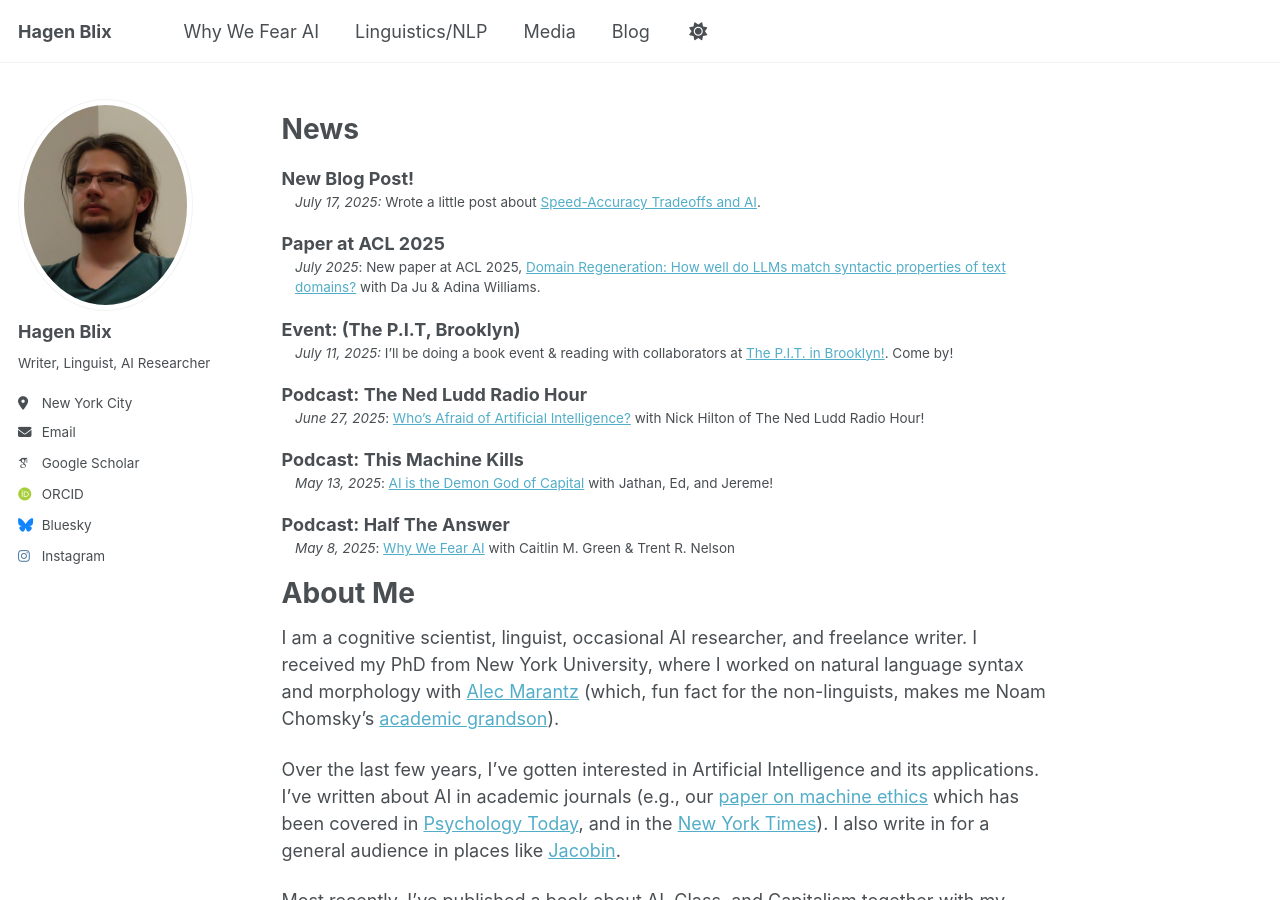
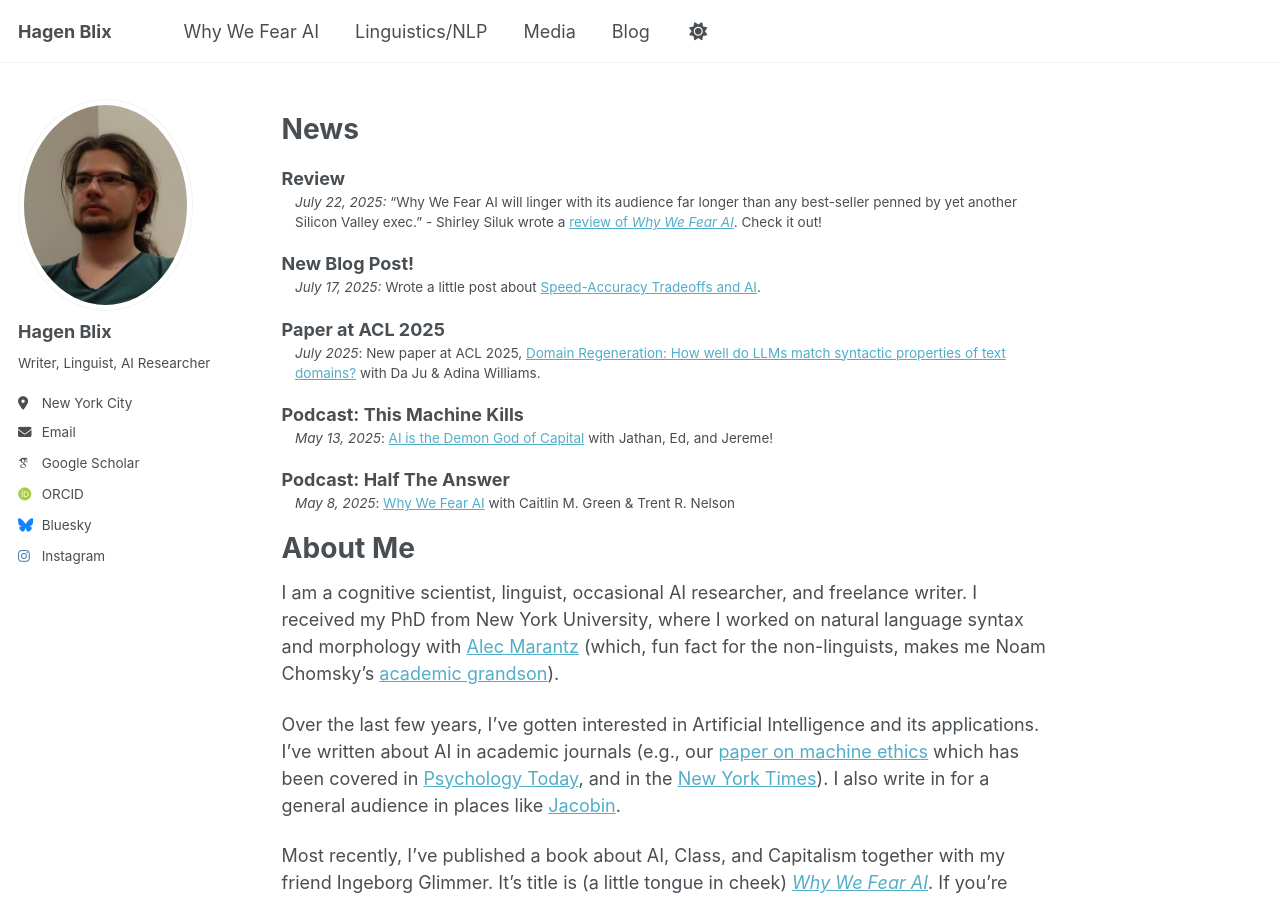
Before and after one commit to hagenblix/hagenblix.github.io, a Jekyll site: the page built from _pages/about.md, in a window 1280 px wide and 900 px high. Built offline with Jekyll 4.4.1, drawn with Linux system fonts in a browser that asks for light colours; some web fonts are replaced; a script that is not in the unit is left out.

Commit message:
added review

```diff
--- a/_pages/about.md
+++ b/_pages/about.md
@@ -10,17 +10,14 @@ redirect_from:
 
 News
 ===========
+Review
+:	*July 22, 2025:* "Why We Fear AI will linger with its audience far longer than any best-seller penned by yet another Silicon Valley exec." - Shirley Siluk wrote a [review of *Why We Fear AI*](https://shirleymsiluk.wordpress.com/2025/07/21/why-we-fear-ai-book-review/). Check it out!
+
 New Blog Post!
 :   *July 17, 2025:* Wrote a little post about [Speed-Accuracy Tradeoffs and AI](https://hagenblix.github.io/posts/sats-ai-deskilling/).
 
 Paper at ACL 2025
 :	*July 2025*: New paper at ACL 2025, [Domain Regeneration: How well do LLMs match syntactic properties of text domains?](https://arxiv.org/abs/2505.07784) with Da Ju & Adina Williams.
-
-Event: (The P.I.T, Brooklyn)
-:   *July 11, 2025:* I'll be doing a book event & reading with collaborators at [The P.I.T.  in Brooklyn!](https://www.propertyistheft.org/events-1/2294g6dzfx5atk0fmwvif02b1uqyuc). Come by!
-
-Podcast: The Ned Ludd Radio Hour
-: *June 27, 2025*: [Who's Afraid of Artificial Intelligence?](https://shows.acast.com/the-ned-ludd-radio-hour/episodes/whos-afraid-of-artificial-intelligence) with Nick Hilton of The Ned Ludd Radio Hour!
 
 Podcast: This Machine Kills
 :  *May 13, 2025*: [AI is the Demon God of Capital](https://www.patreon.com/posts/405-ai-is-demon-128825323) with Jathan, Ed, and Jereme!
```
Also changed, not shown: _pages/wwfai.md (line endings or trailing spaces).
